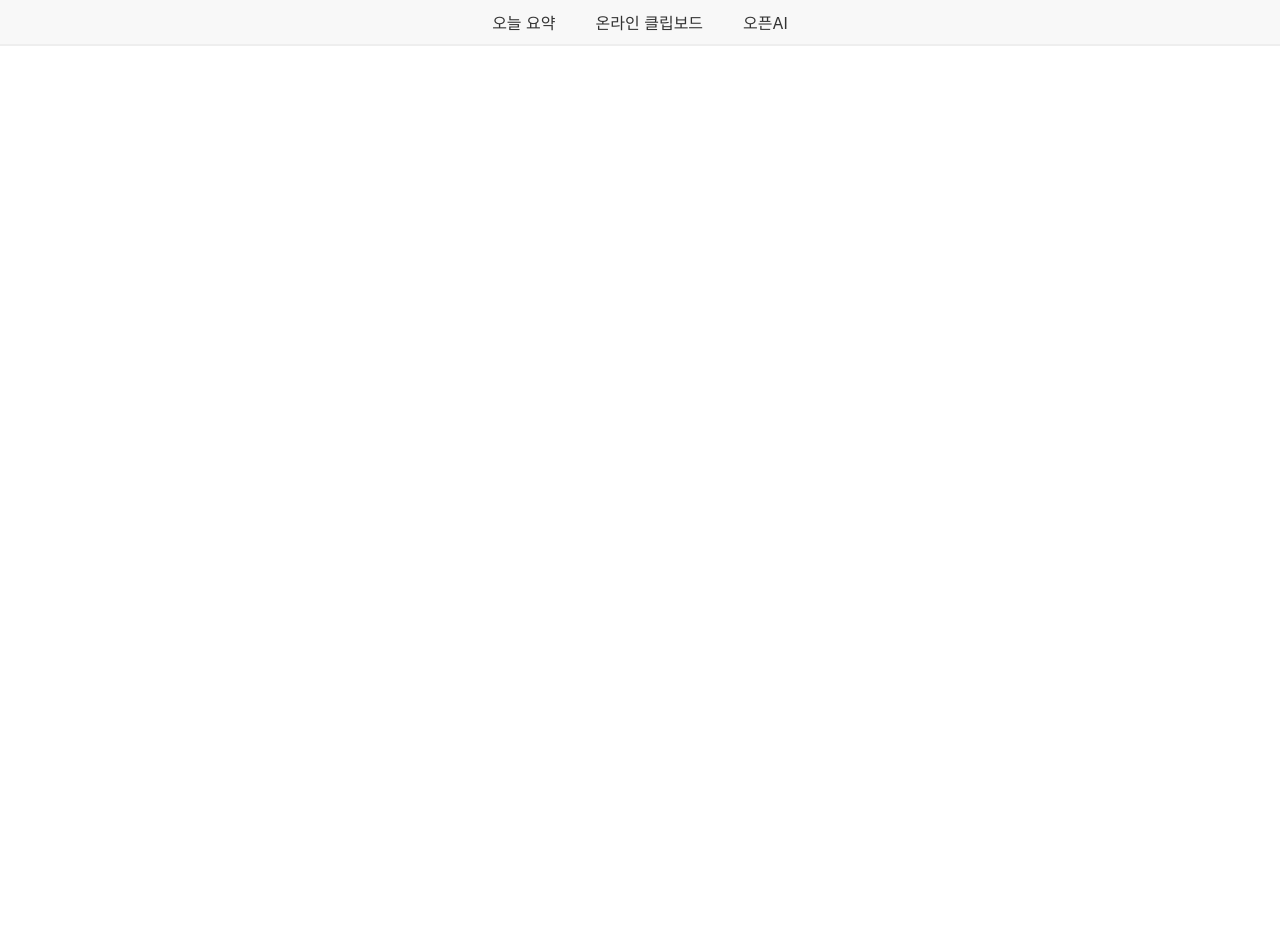
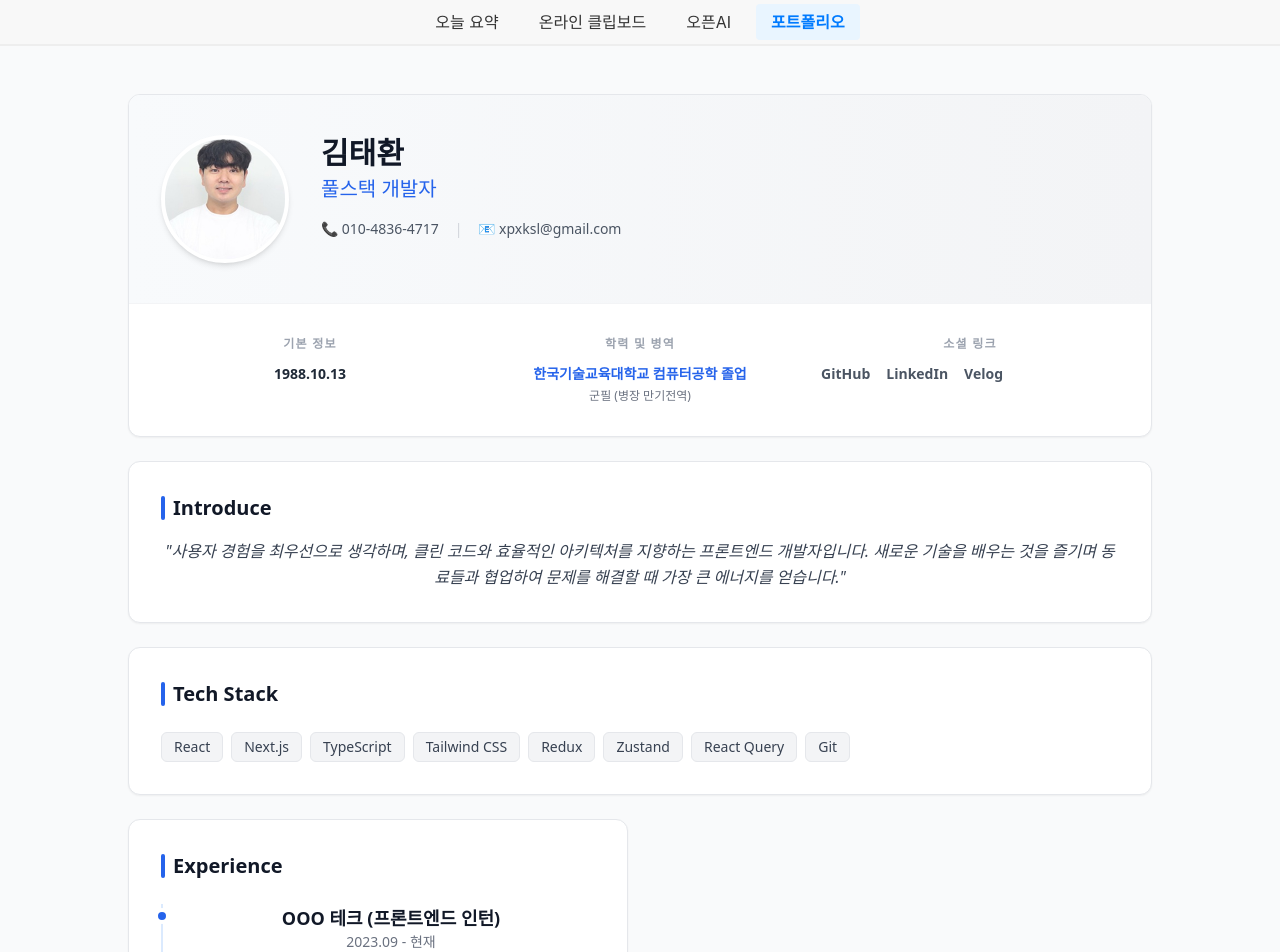
Before and after one commit to taetanee/react-app, a React (Create React App) app: page /page03 in a window 1280 px wide. Before the commit this address had no page. Shown: the top 952 px of the page. Before the commit the page ends 800 px from the top, so only its background shows below. Built offline with nearby package versions, Linux system fonts and the light colour scheme.

Commit message:
포트폴리오 초기작업

```diff
--- a/package.json
+++ b/package.json
@@ -41,5 +41,10 @@
       "last 1 firefox version",
       "last 1 safari version"
     ]
+  },
+  "devDependencies": {
+    "autoprefixer": "^10.4.23",
+    "postcss": "^8.5.6",
+    "tailwindcss": "^4.1.18"
   }
 }
--- a/public/index.html
+++ b/public/index.html
@@ -24,6 +24,9 @@
       work correctly both with client-side routing and a non-root public URL.
       Learn how to configure a non-root public URL by running `npm run build`.
     -->
+
+    <script src="https://cdn.tailwindcss.com"></script>
+
     <title>김태환의 홈페이지입니다</title>
   </head>
   <body>
--- a/src/Components/Router.jsx
+++ b/src/Components/Router.jsx
@@ -3,6 +3,7 @@ import { BrowserRouter, Routes, Route, NavLink } from "react-router-dom";
 import Main from "../Pages/Main";
 import Page01 from "../Pages/Page01";
 import Page02 from "../Pages/Page02";
+import Page03 from "../Pages/Page03";
 
 export default function Router() {
     return (
@@ -58,12 +59,29 @@ export default function Router() {
                 >
                     오픈AI
                 </NavLink>
+
+                <NavLink
+                    style={({ isActive }) => ({
+                        textDecoration: 'none',
+                        color: isActive ? '#007bff' : '#333',
+                        fontWeight: isActive ? 'bold' : 'normal',
+                        padding: '8px 15px',
+                        margin: '0 5px',
+                        borderRadius: '4px',
+                        transition: 'all 0.3s ease-in-out',
+                        backgroundColor: isActive ? '#e9f5ff' : 'transparent',
+                    })}
+                    to='/page03'
+                >
+                    포트폴리오
+                </NavLink>
             </nav>
 
             <Routes>
                 <Route exact path='/' element={<Main/>}/>
                 <Route path='/page01' element={<Page01/>}/>
                 <Route path='/page02' element={<Page02/>}/>
+                <Route path='/page03' element={<Page03/>}/>
             </Routes>
         </BrowserRouter>
     );
--- /dev/null
+++ b/src/Pages/Page03.jsx
@@ -0,0 +1,107 @@
+import React from "react";
+
+export default function Page03() {
+  return (
+    <div className="min-h-screen bg-gray-50 py-12 px-4 font-sans">
+      <div className="max-w-5xl mx-auto space-y-6">
+
+        {/* 1. 상단 프로필 카드 */}
+        <div className="bg-white rounded-xl border border-gray-200 overflow-hidden shadow-sm">
+          <div className="bg-gradient-to-r from-slate-50 to-gray-100 px-8 py-10 border-b border-gray-100">
+            <div className="flex flex-col md:flex-row items-center md:items-start gap-8">
+              <img
+                alt="profile"
+                className="w-32 h-32 rounded-full border-4 border-white shadow-md object-cover bg-white"
+                src="/images/profile.jpg"
+              />
+              <div className="flex-1 text-center md:text-left">
+                <h1 className="text-3xl font-bold text-gray-900">김태환</h1>
+                <p className="text-xl text-blue-600 font-medium mt-1">풀스택 개발자</p>
+                <div className="flex flex-col sm:flex-row justify-center md:justify-start gap-4 mt-4 text-sm text-gray-600 font-medium">
+                  <span>📞 010-4836-4717</span>
+                  <span className="hidden sm:block text-gray-300">|</span>
+                  <span>📧 xpxksl@gmail.com</span>
+                </div>
+              </div>
+            </div>
+          </div>
+
+          {/* 기본 정보 그리드 */}
+          <div className="p-8 grid grid-cols-1 md:grid-cols-3 gap-8 text-sm">
+            <section>
+              <h2 className="text-xs font-bold text-gray-400 uppercase tracking-widest mb-3">기본 정보</h2>
+              <p className="font-semibold text-gray-800">1988.10.13</p>
+            </section>
+            <section>
+              <h2 className="text-xs font-bold text-gray-400 uppercase tracking-widest mb-3">학력 및 병역</h2>
+              <p className="font-semibold text-blue-600">한국기술교육대학교 컴퓨터공학 졸업</p>
+              <p className="text-gray-500 mt-1 text-xs">군필 (병장 만기전역)</p>
+            </section>
+            <section>
+              <h2 className="text-xs font-bold text-gray-400 uppercase tracking-widest mb-3">소셜 링크</h2>
+              <div className="flex gap-4 font-semibold text-gray-600">
+                <a href="#" className="hover:text-black">GitHub</a>
+                <a href="#" className="hover:text-blue-600">LinkedIn</a>
+                <a href="#" className="hover:text-green-600">Velog</a>
+              </div>
+            </section>
+          </div>
+        </div>
+
+        {/* 2. 자기소개 영역 */}
+        <div className="bg-white rounded-xl border border-gray-200 p-8 shadow-sm">
+          <h2 className="text-xl font-bold text-gray-900 mb-4 flex items-center gap-2">
+            <span className="w-1 h-6 bg-blue-600 rounded-full"></span>
+            Introduce
+          </h2>
+          <p className="text-gray-700 leading-relaxed italic">
+            "사용자 경험을 최우선으로 생각하며, 클린 코드와 효율적인 아키텍처를 지향하는 프론트엔드 개발자입니다.
+            새로운 기술을 배우는 것을 즐기며 동료들과 협업하여 문제를 해결할 때 가장 큰 에너지를 얻습니다."
+          </p>
+        </div>
+
+        {/* 3. 기술 스택 (Tech Stack) */}
+        <div className="bg-white rounded-xl border border-gray-200 p-8 shadow-sm">
+          <h2 className="text-xl font-bold text-gray-900 mb-6 flex items-center gap-2">
+            <span className="w-1 h-6 bg-blue-600 rounded-full"></span>
+            Tech Stack
+          </h2>
+          <div className="flex flex-wrap gap-2">
+            {['React', 'Next.js', 'TypeScript', 'Tailwind CSS', 'Redux', 'Zustand', 'React Query', 'Git'].map((skill) => (
+              <span key={skill} className="px-3 py-1 bg-gray-100 text-gray-700 rounded-md text-sm font-medium border border-gray-200">
+                {skill}
+              </span>
+            ))}
+          </div>
+        </div>
+
+        <div className="grid grid-cols-1 md:grid-cols-2 gap-6">
+          {/* 4. 개발 경력 (Experience) */}
+          <div className="bg-white rounded-xl border border-gray-200 p-8 shadow-sm">
+            <h2 className="text-xl font-bold text-gray-900 mb-6 flex items-center gap-2">
+              <span className="w-1 h-6 bg-blue-600 rounded-full"></span>
+              Experience
+            </h2>
+            <div className="space-y-6">
+              <div className="relative pl-6 border-l-2 border-blue-100">
+                <div className="absolute -left-[9px] top-1 w-4 h-4 bg-blue-600 rounded-full border-4 border-white"></div>
+                <h3 className="font-bold text-gray-900 text-lg">OOO 테크 (프론트엔드 인턴)</h3>
+                <p className="text-sm text-gray-500 mb-2">2023.09 - 현재</p>
+                <ul className="text-sm text-gray-600 space-y-1 list-disc ml-4">
+                  <li>사내 어드민 페이지 UI 개선 및 기능 개발</li>
+                  <li>컴포넌트 재사용성 40% 향상</li>
+                </ul>
+              </div>
+              <div className="relative pl-6 border-l-2 border-blue-100">
+                <div className="absolute -left-[9px] top-1 w-4 h-4 bg-gray-300 rounded-full border-4 border-white"></div>
+                <h3 className="font-bold text-gray-900 text-lg">OO대학교 웹 동아리</h3>
+                <p className="text-sm text-gray-500 mb-2">2021.03 - 2022.02</p>
+              </div>
+            </div>
+          </div>
+
+        </div>
+      </div>
+    </div>
+  );
+}
```
Also changed, not shown: public/images/profile.jpg (added), 1 other file (tests, documents, lock files or other folders).
